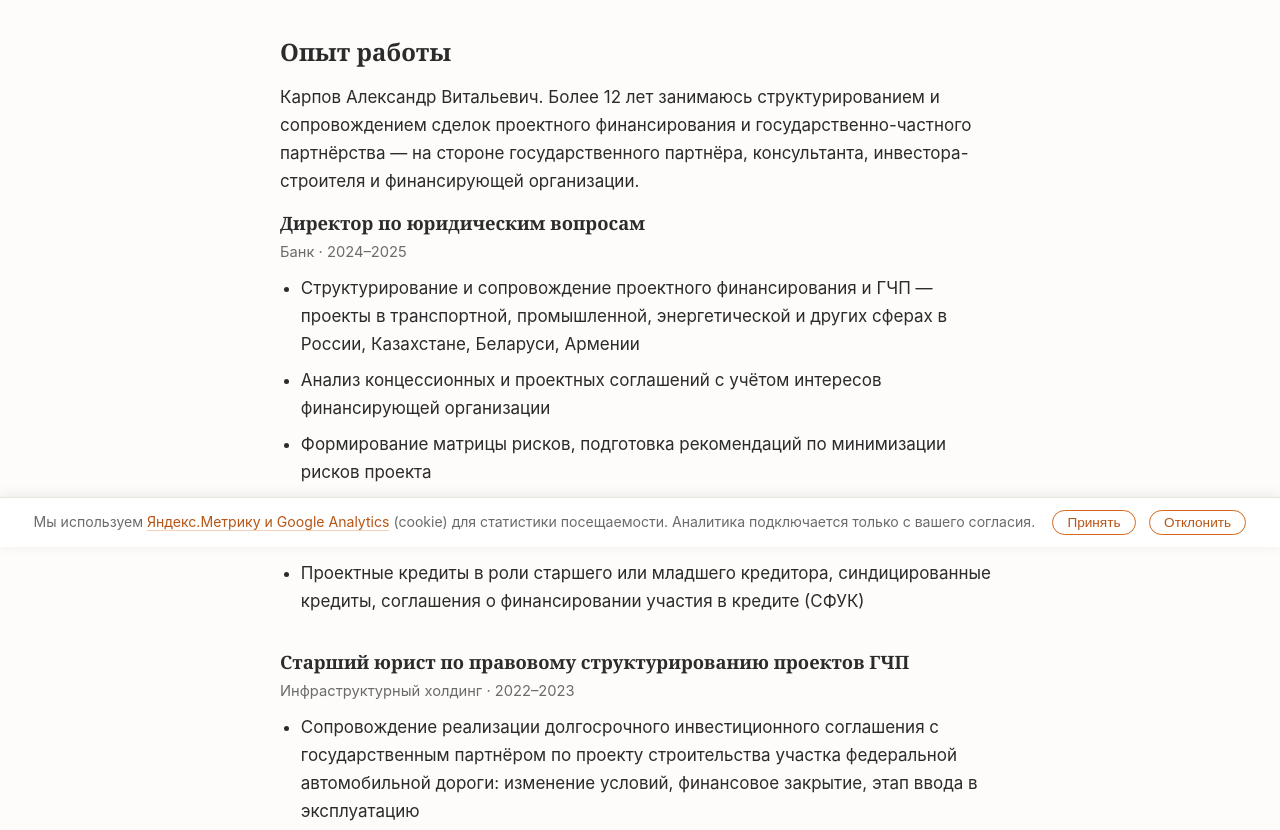
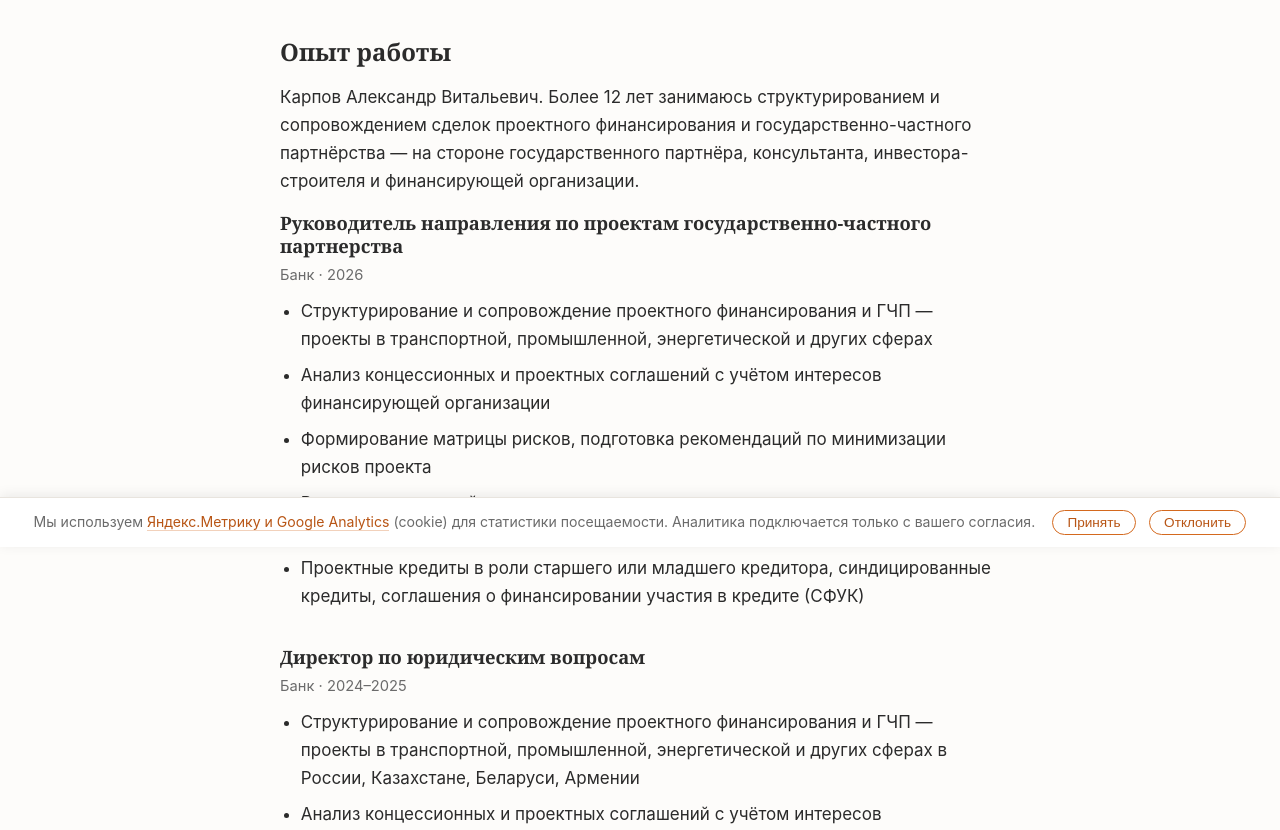
Before and after one commit to avkarpovgit/pmgchp-site, an Astro site: page /experience in a window 1280 px wide. Shown: the part 253-1083 px from the top of the page. Built offline with nearby package versions, Linux system fonts and the light colour scheme; Astro itself is replaced by a stand-in of ours.

Commit message:
Добавить опыт руководителя направления ГЧП в банке за 2026 год

```diff
--- a/src/pages/experience.astro
+++ b/src/pages/experience.astro
@@ -20,6 +20,18 @@ import Base from '../layouts/Base.astro';
     сделок проектного финансирования и государственно-частного партнёрства — на стороне
     государственного партнёра, консультанта, инвестора-строителя и финансирующей организации.
   </p>
+
+  <article class="entry">
+    <h3>Руководитель направления по проектам государственно-частного партнерства</h3>
+    <p class="meta">Банк · 2026</p>
+    <ul>
+      <li>Структурирование и сопровождение проектного финансирования и ГЧП — проекты в транспортной, промышленной, энергетической и других сферах</li>
+      <li>Анализ концессионных и проектных соглашений с учётом интересов финансирующей организации</li>
+      <li>Формирование матрицы рисков, подготовка рекомендаций по минимизации рисков проекта</li>
+      <li>Внесение изменений в концессионные соглашения и договоры по проекту в целях финансового закрытия и выдачи траншей</li>
+      <li>Проектные кредиты в роли старшего или младшего кредитора, синдицированные кредиты, соглашения о финансировании участия в кредите (СФУК)</li>
+    </ul>
+  </article>
 
   <article class="entry">
     <h3>Директор по юридическим вопросам</h3>
```
